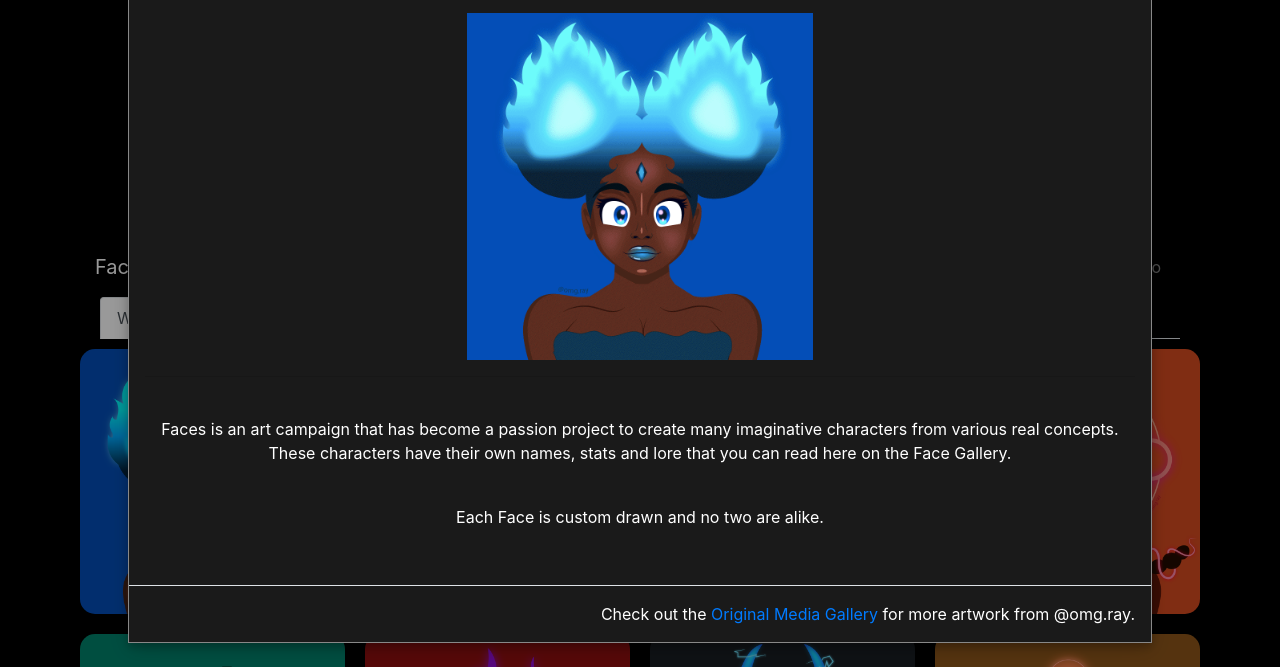
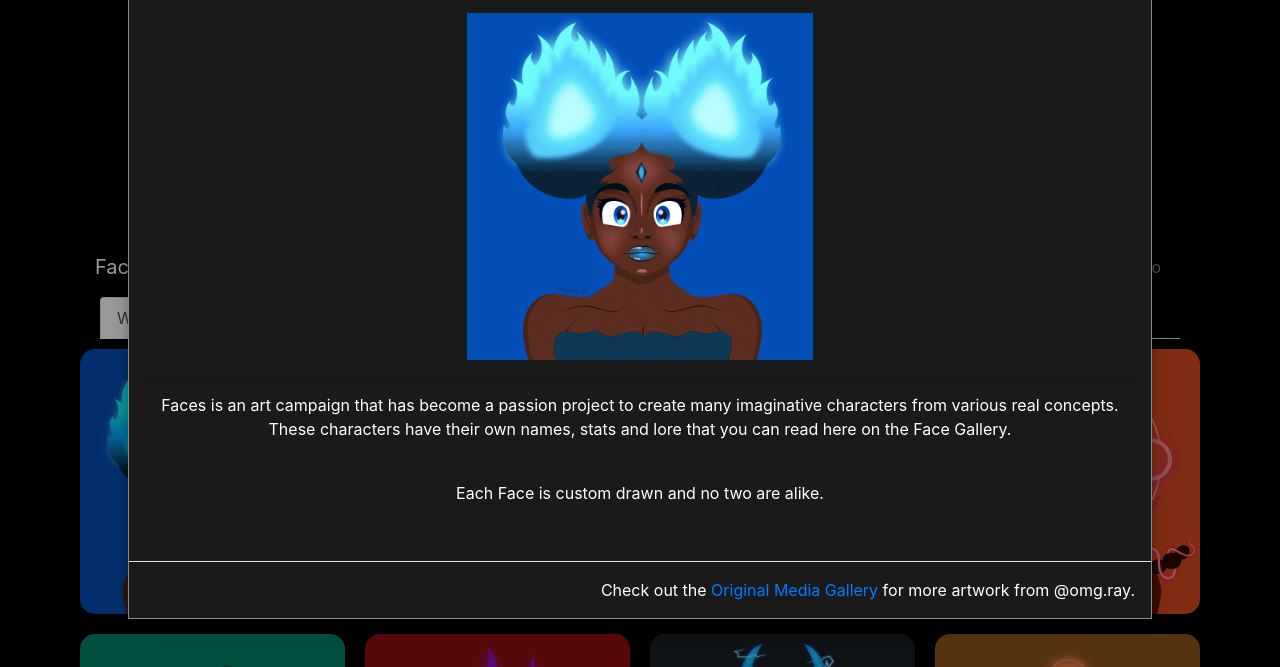
Before and after one commit to omgray/gallery, a plain HTML site: page index.html in a window 1280 px wide. Both pictures are taken after a click on the link "About". Shown: the part 563-1230 px from the top of the page. Drawn offline with nearby package versions, Linux system fonts and the light colour scheme.

Commit message:
Update index.html

```diff
--- a/index.html
+++ b/index.html
@@ -78,7 +78,7 @@
         <h2>About Faces</h2>
       </div>
       <div class="modal-body justify-content-center text-center">
-        <img src="images/face.gif" alt="" class="gif"> <br> <hr> <br>
+        <img src="images/face.gif" alt="" class="gif"> <br> <hr>
         <p>Faces is an art campaign that has become a passion project to create many imaginative characters from various real concepts. These characters have their own names, stats and lore that you can read here on the Face Gallery.</p> <br>
         <p>Each Face is custom drawn and no two are alike.</p> <br>
       </div>
```
